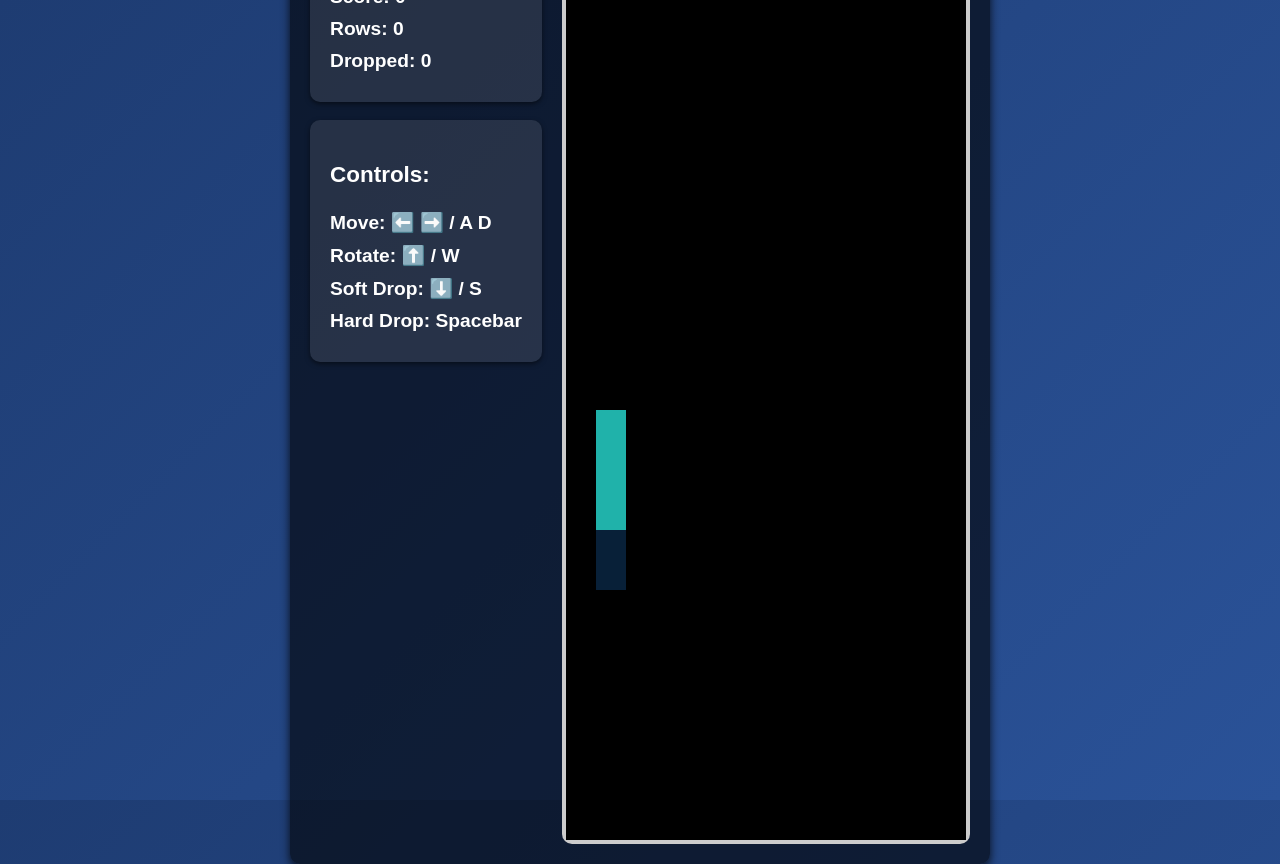
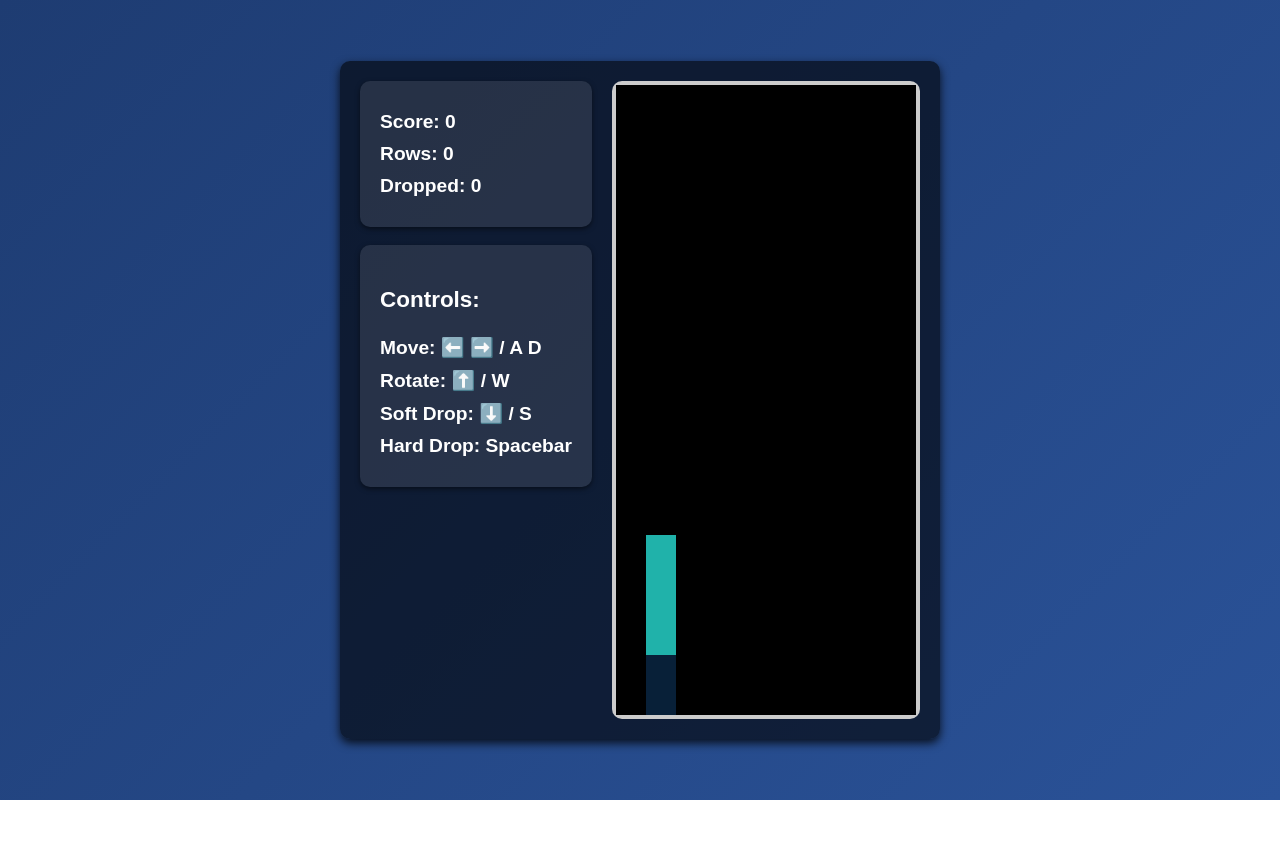
Before and after one commit to ryan-hackclub-submissions/tetris, a plain HTML site: page index.html in a window 1280 px wide. After the commit the page ends 800 px from the top, so only its background shows below. Drawn offline with Linux system fonts and the light colour scheme.

Commit message:
Update index.html

```diff
--- a/index.html
+++ b/index.html
@@ -26,9 +26,9 @@
 
         </div>
         <div class="tetris">
-            <!-- 40x40 pieces -->
-            <canvas id="tetris" width="400" height="880"></canvas>
-          </div>
+            <!-- 30x30 pieces -->
+            <canvas id="tetris" width="300" height="630"></canvas>
+        </div>
     </div>
 
 </body>
```
